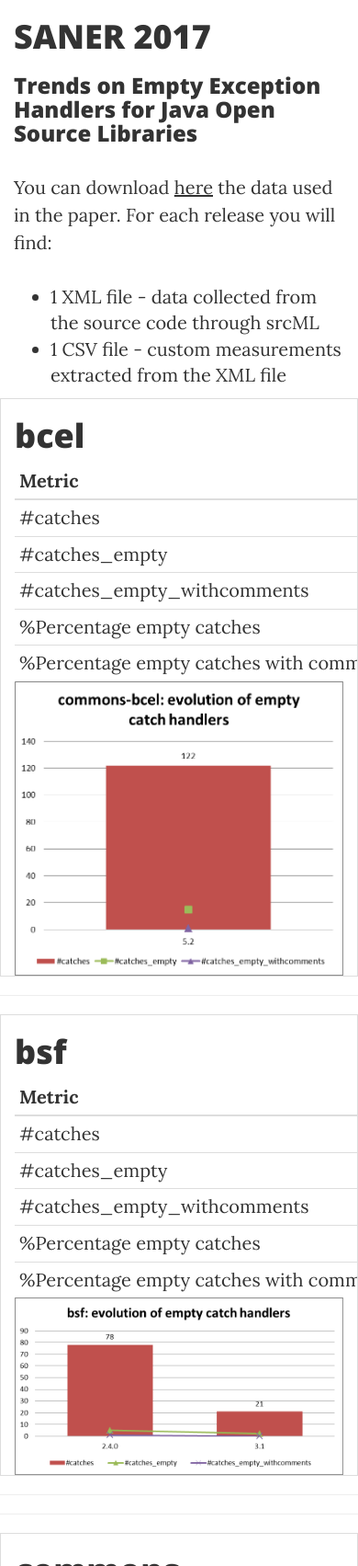
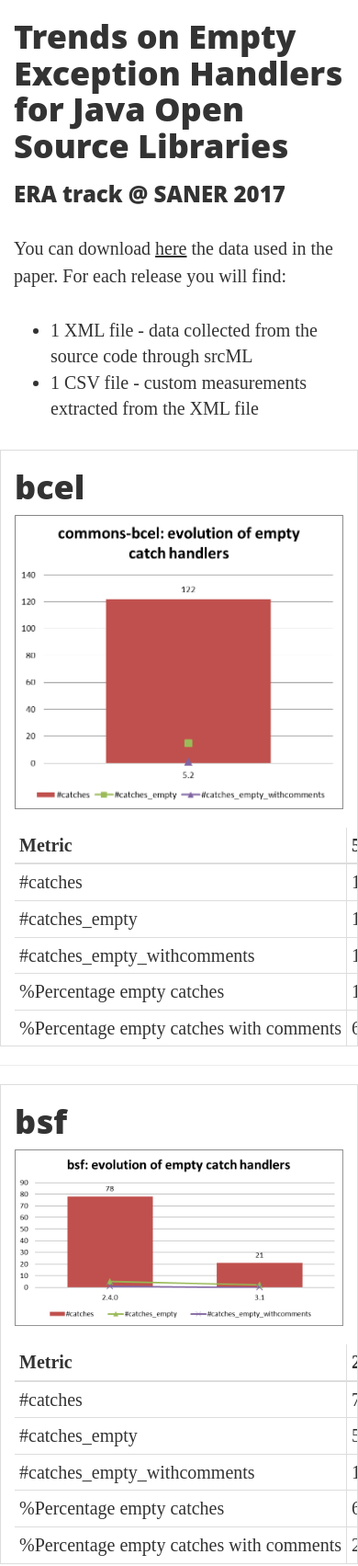
Before and after one commit to afilipanog/afilipanog.github.io, a website: page index.html in a window 390 px wide. Shown: the top 1703 px of the page at 92% size. Drawn offline with nearby package versions, Linux system fonts and the light colour scheme.

Commit message:
Table responsive

```diff
--- a/index.html
+++ b/index.html
@@ -2,12 +2,6 @@
 <html>
 <head>
 <title>Data set - Trends on Empty Exception Handlers for Java Open Source Libraries@SANER 2017</title>
-    <meta charset="utf-8">
-    <meta http-equiv="X-UA-Compatible" content="IE=edge">
-    <meta name="viewport" content="width=device-width, initial-scale=1">
-    <meta name="description" content="">
-    <meta name="author" content="">
-
 
     <!-- Bootstrap Core CSS -->
     <link href="vendor/bootstrap/css/bootstrap.min.css" rel="stylesheet">
@@ -15,19 +9,25 @@
     <!-- Theme CSS -->
     <link href="css/clean-blog.min.css" rel="stylesheet">
 
-    <!-- Custom Fonts -->
-    <link href="vendor/font-awesome/css/font-awesome.min.css" rel="stylesheet" type="text/css">
-    <link href='https://fonts.googleapis.com/css?family=Lora:400,700,400italic,700italic' rel='stylesheet' type='text/css'>
-    <link href='https://fonts.googleapis.com/css?family=Open+Sans:300italic,400italic,600italic,700italic,800italic,400,300,600,700,800' rel='stylesheet' type='text/css'>
 
+	<style>
+	div.table-responsive  {
+		margin-top: 20px;
+
+	}
+	div.table-responsive table{
+		margin-top: 20px;
+	}
+
+ 	</style>
 </head>
 <body>
 
 
 <div class="container">
 
-<h1>SANER 2017</h1>
-<h3>Trends on Empty Exception Handlers for Java Open Source Libraries</h3>
+<h1>Trends on Empty Exception Handlers for Java Open Source Libraries</h1>
+<h3>ERA track @ SANER 2017</h3>
 <p>You can download <a href="data_saner2017.zip">here</a> the data used in the paper. For each release you will find:</p>
 <ul>
 <li>1 XML file - data collected from the source code through <a href="http://www.srcml.org/" target="_blank">srcML</a></li>
@@ -38,6 +38,7 @@
 <div class="row">
 <div class="col-lg-12 table-responsive"  id="bcel" >
 	<h1>bcel</h1>
+	<img class="img-responsive" src="images/commons-bcel.png" alt="bcel"/>
 
 	<table class="table table-bordered table-hover table-condensed">
 <thead><tr><th>Metric</th><th>5.2</th></tr></thead><tbody>
@@ -47,12 +48,12 @@
  <tr><td>%Percentage empty catches</td><td>12.30</td></tr>
  <tr><td>%Percentage empty catches with comments</td><td>6.67</td></tr>
 </tbody></table>
-<img class="img-responsive" src="images/commons-bcel.png" alt="bcel"/>
 </div> <hr/>
 
 <!--bsf-->
 <div class="col-lg-12 table-responsive"  id="bsf">
 	<h1>bsf</h1>
+	<img class="img-responsive" src="images/bsf.png" alt="bsf"/>
 	<table class="table table-bordered table-hover table-condensed">
 	<thead><tr><th>Metric</th><th>2.4.0</th><th>3.1</th></tr></thead><tbody>
 	 <tr><td>#catches</td><td>78</td><td>21</td></tr>
@@ -62,16 +63,15 @@
 	 <tr><td>%Percentage empty catches with comments</td><td>20</td><td>0</td></tr>
 	</tbody></table>
 
-	<img class="img-responsive" src="images/bsf.png" alt="bsf"/>
+
 </div> <hr/>
 
-
-
-<hr/>
 
 <!--commons-beanutils-->
 <div class="col-lg-12 table-responsive"  id="commons-beanutils">
 	<h1>commons-beanutils</h1>
+	<img class="img-responsive" src="images/commons-beanutils.png" alt="commons-beanutils"/>
+
  <table class="table table-bordered table-hover table-condensed">
 <thead><tr><th>Metric</th><th>1.0</th><th>1.1</th><th>1.2</th><th>1.3</th><th>1.4</th><th>1.4.1</th><th>1.5</th><th>1.6</th><th>1.6.1</th><th>1.7.0</th><th>1.8.0-BETA</th><th>1.8.0</th><th>1.8.1</th><th>1.8.2</th><th>1.8.3</th><th>1.9.0</th><th>1.9.1</th><th>1.9.2</th></tr></thead><tbody>
  <tr><td>#catches</td><td>14</td><td>18</td><td>20</td><td>41</td><td>71</td><td>72</td><td>82</td><td>91</td><td>95</td><td>138</td><td>151</td><td>159</td><td>161</td><td>161</td><td>161</td><td>163</td><td>164</td><td>164</td></tr>
@@ -83,7 +83,6 @@
 
 
 
-<img class="img-responsive" src="images/commons-beanutils.png" alt="commons-beanutils"/>
 </div> <hr/>
 
 
```
